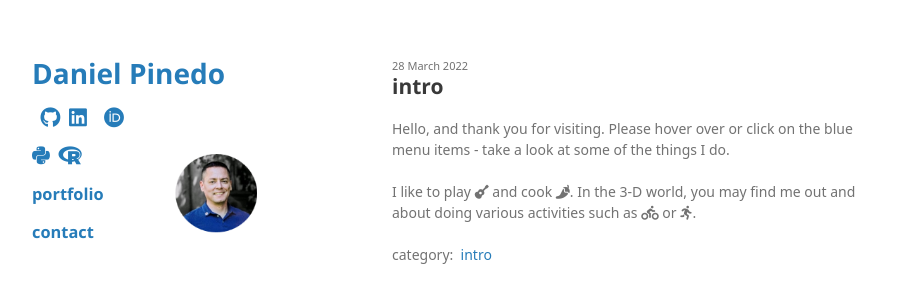
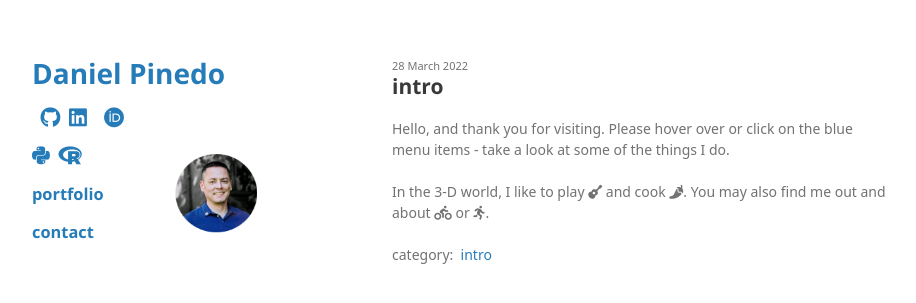
Before and after one commit to odenipinedo/odenipinedo.github.io, a Jekyll site: the page built from _posts/2022-03-28-intro.html, in a window 1280 px wide. Shown: the top 303 px of the page, without its empty margins (178-1094 px from the left). Built offline with Jekyll 4.4.1, drawn with Linux system fonts in a browser that asks for light colours; nearby versions of some CDN libraries; some web fonts are replaced; a style sheet for code colours, icons or effects is not loaded; the repository's description, which GitHub fills in, is left out.

Commit message:
Update 2022-03-28-intro.html

```diff
--- a/_posts/2022-03-28-intro.html
+++ b/_posts/2022-03-28-intro.html
@@ -13,6 +13,6 @@ sitemap:
 ---
 Hello, and thank you for visiting. Please hover over or click on the blue menu items - take a look at some of the things I do.<br>
 <br>
-I like to play <i class="fa-solid fa-guitar" title="flamenco guitar"></i> and cook <i class="fa-solid fa-pepper-hot" title="mexican food"></i>.
-In the 3-D world, you may find me out and about doing various activities such as <i class="fa-solid fa-person-biking" title="riding my bike"></i> or <i class="fa-solid fa-person-running" title="running from zombies"></i>.<br>
+In the 3-D world, I like to play <i class="fa-solid fa-guitar" title="flamenco guitar"></i> and cook <i class="fa-solid fa-pepper-hot" title="mexican food"></i>.
+You may also find me out and about <i class="fa-solid fa-person-biking" title="riding my bike"></i> or <i class="fa-solid fa-person-running" title="running from zombies"></i>.<br>
 <br>
```
